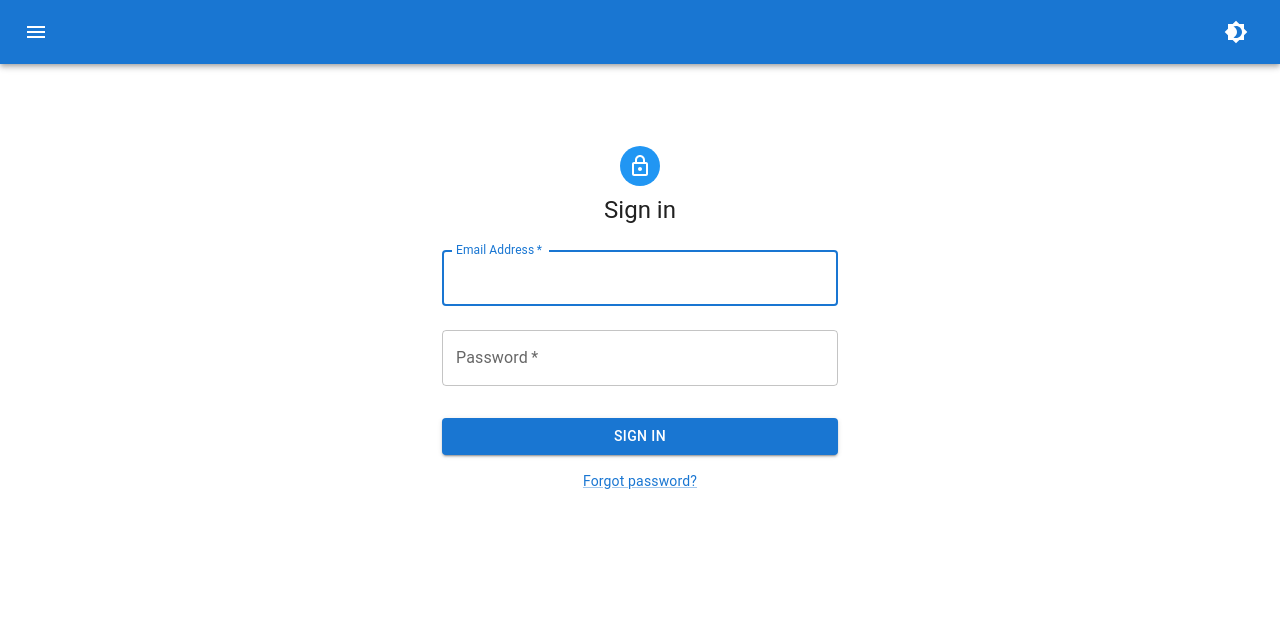
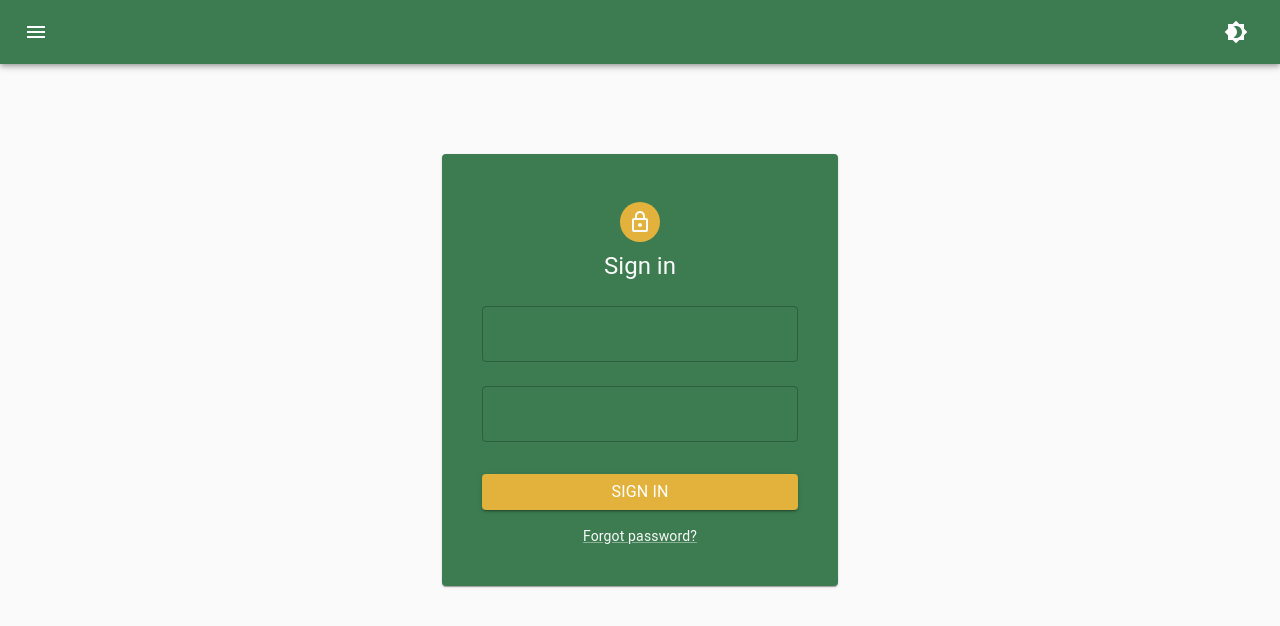
Before and after one commit to Kelso-Shaw/arma-headquarters, a React (Create React App) app: page / in a window 1280 px wide. Shown: the top 626 px of the page. Built offline with nearby package versions, Linux system fonts and the light colour scheme.

Commit message:
Changed: Theme Palette
still needs some work though

```diff
--- a/src/components/Dashboard.jsx
+++ b/src/components/Dashboard.jsx
@@ -1,7 +1,35 @@
 import React from "react";
+import { Grid, Paper, Typography } from "@mui/material";
 
 const Dashboard = () => {
-	return <div>Dashboard</div>;
+	return (
+		<Grid container spacing={3}>
+			<Grid item xs={12} sm={6} md={4}>
+				<Paper sx={{ padding: 2 }}>
+					<Typography variant="h6" gutterBottom>
+						Widget 1
+					</Typography>
+					<Typography>Content for Widget 1</Typography>
+				</Paper>
+			</Grid>
+			<Grid item xs={12} sm={6} md={4}>
+				<Paper sx={{ padding: 2 }}>
+					<Typography variant="h6" gutterBottom>
+						Widget 2
+					</Typography>
+					<Typography>Content for Widget 2</Typography>
+				</Paper>
+			</Grid>
+			<Grid item xs={12} sm={6} md={4}>
+				<Paper sx={{ padding: 2 }}>
+					<Typography variant="h6" gutterBottom>
+						Widget 3
+					</Typography>
+					<Typography>Content for Widget 3</Typography>
+				</Paper>
+			</Grid>
+		</Grid>
+	);
 };
 
 export default Dashboard;
--- a/src/components/Home.jsx
+++ b/src/components/Home.jsx
@@ -3,22 +3,33 @@ import {
 	Avatar,
 	Box,
 	Container,
-	CssBaseline,
 	Grid,
 	Link,
 	TextField,
 	Typography,
+	Paper,
+	CssBaseline,
 } from "@mui/material";
-import React, { useState } from "react";
+import React, { useState, useEffect } from "react";
 import { useNavigate } from "react-router-dom";
 import { useAuth } from "./AuthContext";
 import { FormButton } from "./buttons/FormButton";
 
 const Home = () => {
-	const { login } = useAuth();
+	const { auth, login } = useAuth();
 	const [email, setEmail] = useState("");
 	const [password, setPassword] = useState("");
 	const navigate = useNavigate();
+
+	useEffect(() => {
+		if (auth.isAuthenticated) {
+			navigate("/dashboard");
+		}
+	}, [auth, navigate]);
+
+	if (auth.loading || auth.isAuthenticated) {
+		return;
+	}
 
 	const handleSubmit = async (event) => {
 		event.preventDefault();
@@ -32,30 +43,41 @@ const Home = () => {
 	return (
 		<Container component="main" maxWidth="xs">
 			<CssBaseline />
-			<Box
+			<Paper
 				sx={{
-					marginTop: 8,
+					marginTop: 10,
+					padding: 5,
 					display: "flex",
 					flexDirection: "column",
 					alignItems: "center",
 				}}
 			>
-				<Avatar sx={{ m: 1, bgcolor: "secondary.main" }}>
+				<Box
+					sx={{
+						display: "flex",
+						flexDirection: "column",
+						alignItems: "center",
+					}}
+				>
+					<Avatar sx={{ m: 1, bgcolor: "primary.accent" }}>
 						<LockOutlinedIcon />
 					</Avatar>
 					<Typography component="h1" variant="h5">
 						Sign in
 					</Typography>
-				<Box component="form" noValidate sx={{ mt: 1 }} onSubmit={handleSubmit}>
+					<Box
+						component="form"
+						noValidate
+						sx={{ mt: 1 }}
+						onSubmit={handleSubmit}
+					>
 						<TextField
 							margin="normal"
 							required
 							fullWidth
 							id="email"
-						label="Email Address"
 							name="email"
 							autoComplete="email"
-						autoFocus
 							value={email}
 							onChange={(e) => setEmail(e.target.value)}
 						/>
@@ -64,7 +86,6 @@ const Home = () => {
 							required
 							fullWidth
 							name="password"
-						label="Password"
 							type="password"
 							id="password"
 							autoComplete="current-password"
@@ -74,13 +95,18 @@ const Home = () => {
 						<FormButton />
 						<Grid container>
 							<Grid item xs sx={{ display: "flex", justifyContent: "center" }}>
-							<Link variant="body2" style={{ justifyContent: "center" }}>
+								<Link
+									variant="body2"
+									style={{ justifyContent: "center" }}
+									color="text.primary"
+								>
 									Forgot password?
 								</Link>
 							</Grid>
 						</Grid>
 					</Box>
 				</Box>
+			</Paper>
 		</Container>
 	);
 };
--- a/src/components/Nav.jsx
+++ b/src/components/Nav.jsx
@@ -25,7 +25,12 @@ function Nav({ name }) {
 					>
 						<MenuIcon />
 					</IconButton>
-					<Typography variant="h6" component="div" sx={{ flexGrow: 1 }}>
+					<Typography
+						variant="h6"
+						component="div"
+						color="text.primary"
+						sx={{ flexGrow: 1 }}
+					>
 						{name}
 					</Typography>
 					{auth.isAuthenticated ? <Logout /> : ""}
--- a/src/components/buttons/FormButton.jsx
+++ b/src/components/buttons/FormButton.jsx
@@ -1,10 +1,22 @@
-import { Button } from "@mui/material";
+import { Button, Typography } from "@mui/material";
 import React from "react";
 
 export const FormButton = () => {
 	return (
-		<Button type="submit" fullWidth variant="contained" sx={{ mt: 3, mb: 2 }}>
-			Sign In
+		<Button
+			type="submit"
+			fullWidth
+			variant="contained"
+			sx={{
+				mt: 3,
+				mb: 2,
+				bgcolor: "primary.accent",
+				"&:hover": {
+					bgcolor: "primary.accent",
+				},
+			}}
+		>
+			<Typography>Sign in</Typography>
 		</Button>
 	);
 };
--- a/src/components/buttons/Logout.jsx
+++ b/src/components/buttons/Logout.jsx
@@ -12,7 +12,17 @@ const Logout = () => {
 	};
 
 	return (
-		<Button variant="contained" color="secondary" onClick={handleLogout}>
+		<Button
+			variant="contained"
+			color="primary"
+			onClick={handleLogout}
+			sx={{
+				bgcolor: "primary.accent",
+				"&:hover": {
+					bgcolor: "primary.accent",
+				},
+			}}
+		>
 			Logout
 		</Button>
 	);
--- a/src/theme.js
+++ b/src/theme.js
@@ -1,17 +1,59 @@
-import { blue, grey } from "@mui/material/colors";
 import { createTheme } from "@mui/material/styles";
 
-const primaryColor = blue[700];
-const secondaryColor = blue[500];
+/* Color Palette for Lightmode:
+	Accent: "#E3B23C"
+	Primary: "#3C7C50"
+	Secondary: "#222E50"
+	Background: "#fafafa"
+	Text Primary: "#FAFAFA"
+	Text Secondary: "#9EA3B0"
+	https://coolors.co/E3B23C-3c7c50-222e50-fafafa-9EA3B0
+*/
+
+const backgroundDefaultLight = "#fafafa";
+const primaryColorLight = "#3C7C50";
+const secondaryColorLight = "#222E50";
+const textPrimaryLight = "#FAFAFA";
+const textSecondaryLight = "#9EA3B0";
+const backgroundPaperLight = primaryColorLight;
+
+/* Color Palette for Darkmode
+	Accent: "#E3B23C"
+	Primary: "#2A2A72"
+	Secondary: "#232528"
+	Background: "#232528"
+	Text Primary: "#FAFAFA"
+	Text Secondary: "#9EA3B0"
+	https://coolors.co/E3B23C-2A2A72-232528-FAFAFA-9EA3B0
+
+*/
+
+const primaryColorDark = "#2A2A72";
+const secondaryColorDark = "#232528";
+const textPrimaryDark = "#FAFAFA";
+const textSecondaryDark = "#9EA3B0";
+const backgroundDefaultDark = "#232528";
+const backgroundPaperDark = primaryColorDark;
+
+const primaryAccent = "#E3B23C";
 
 export const lightTheme = createTheme({
 	palette: {
 		mode: "light",
 		primary: {
-			main: primaryColor,
+			main: primaryColorLight,
+			accent: primaryAccent,
 		},
 		secondary: {
-			main: secondaryColor,
+			main: secondaryColorLight,
+		},
+		background: {
+			default: backgroundDefaultLight,
+			paper: backgroundPaperLight,
+		},
+		text: {
+			primary: textPrimaryLight,
+			secondary: textSecondaryLight,
 		},
 	},
 });
@@ -20,18 +62,19 @@ export const darkTheme = createTheme({
 	palette: {
 		mode: "dark",
 		primary: {
-			main: primaryColor,
+			main: primaryColorDark,
+			accent: primaryAccent,
 		},
 		secondary: {
-			main: secondaryColor,
+			main: secondaryColorDark,
 		},
 		background: {
-			default: grey[900],
-			paper: grey[800],
+			default: backgroundDefaultDark,
+			paper: backgroundPaperDark,
 		},
 		text: {
-			primary: grey[100],
-			secondary: grey[400],
+			primary: textPrimaryDark,
+			secondary: textSecondaryDark,
 		},
 	},
 });
```
Lines whose indentation alone changed are shown as unchanged.
